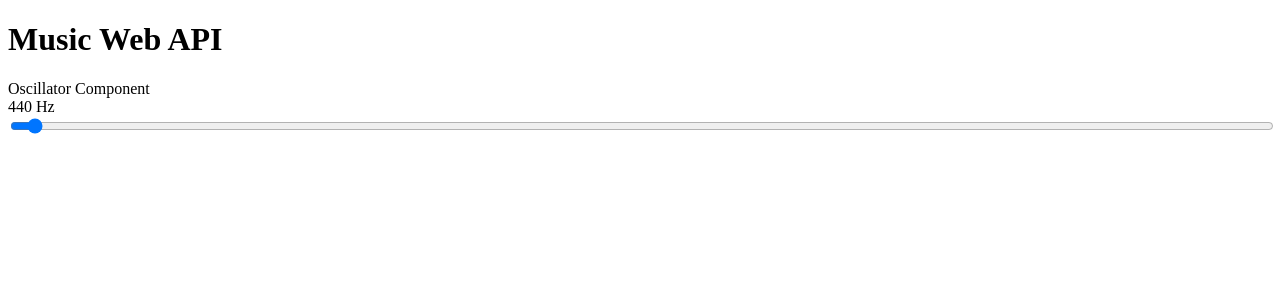
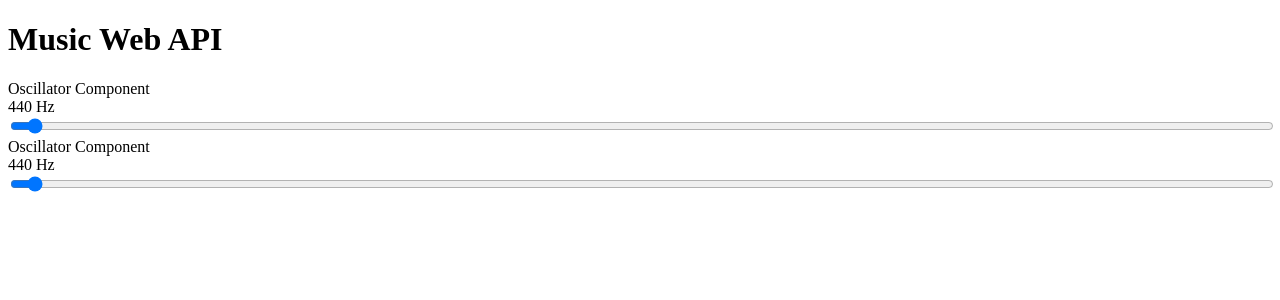
Before and after one commit to raiss/music-web-api, a React app: page / in a window 1280 px wide. Shown: the top 300 px of the page. Built offline with nearby package versions, Linux system fonts and the light colour scheme.

Commit message:
update audioService and update the project structure

```diff
--- /dev/null
+++ b/src/App.js
@@ -0,0 +1,33 @@
+import React, { Component } from 'react';
+import { OscillatorService }  from './audioServices/SimpleOscillator.service';
+import  { Oscillator }  from "./controllers/Oscillator";
+
+import './App.css';
+
+export class App extends Component {
+  constructor(props) {
+    super(props);
+    console.log(OscillatorService);
+    this.simpleOscillator1 = new OscillatorService();
+    this.simpleOscillator1.start();
+    this.simpleOscillator2 = new OscillatorService();
+    this.simpleOscillator2.start();
+  }
+
+  modulate1(val) {
+    this.simpleOscillator1.modulate(val)
+  }
+
+  modulate2(val) {
+    this.simpleOscillator2.modulate(val)
+  }
+
+  render() {
+    return (
+      <div>
+        <Oscillator modulator={this.modulate1.bind(this)}/>
+        <Oscillator modulator={this.modulate2.bind(this)}/>
+      </div>
+    )
+  }
+}
--- a/src/audioServices/simpleOscillator.service.js
+++ b/src/audioServices/simpleOscillator.service.js
@@ -1,23 +1,31 @@
 "use strict";
 
-var ctx = {};
-var oscillator = {};
+// let ctx = {};
+// let oscillator = {};
 
-export function init(_ctx) {
-  ctx = _ctx || new AudioContext();
-  oscillator = ctx.createOscillator()
-  oscillator.connect(ctx.destination)
+export class OscillatorService {
+  constructor(_ctx) {
+    this.ctx = _ctx || new AudioContext();
+    this.oscillator = this.ctx.createOscillator()
+    this.oscillator.connect(this.ctx.destination)
   }
 
-export function start() {
-  oscillator.start(0);
+  start() {
+    this.oscillator.start(0);
   }
 
-export function modulate(val) {
-  oscillator.frequency.value = val|| 440;
+  modulate(val) {
+    this.oscillator.frequency.value = val|| 440;
   }
 
-export function stop() {
-  oscillator.stop(0);
+  stop() {
+    this.oscillator.stop(0);
     //TODO: distroy/disconect the oscillator
   }
+}
+
+// export function init(_ctx) {
+//   ctx = _ctx || new AudioContext();
+//   oscillator = ctx.createOscillator()
+//   oscillator.connect(ctx.destination)
+// }
--- a/src/Oscillator.js
+++ b/src/controllers/Oscillator.js
@@ -1,20 +1,16 @@
 import React, { Component } from 'react';
-import * as simpleOscillator from './audioServices/simpleOscillator.service';
 
 import './Oscillator.css';
 
 export class Oscillator extends Component {
   constructor(props) {
     super(props);
-    simpleOscillator.init();
-    simpleOscillator.start();
     this.state = {inputVal: "440"};
-
   }
 
   input(e) {
     this.setState({inputVal: e.target.value})
-    simpleOscillator.modulate(e.target.value)
+    this.props.modulator(e.target.value)
   }
 
   render() {
--- a/src/index.js
+++ b/src/index.js
@@ -1,9 +1,11 @@
 import { render } from 'react-dom';
 import React from 'react';
 
-import  { Oscillator }  from "./Oscillator";
+import  { App }  from "./App";
+
+
 
 render(
-  <Oscillator/>,
+  <App/>,
   document.getElementById('root')
 );
```
Also changed, not shown: src/App.css (added), src/controllers/Oscillator.css (renamed from src/Oscillator.css). Lines whose indentation alone changed are shown as unchanged.
